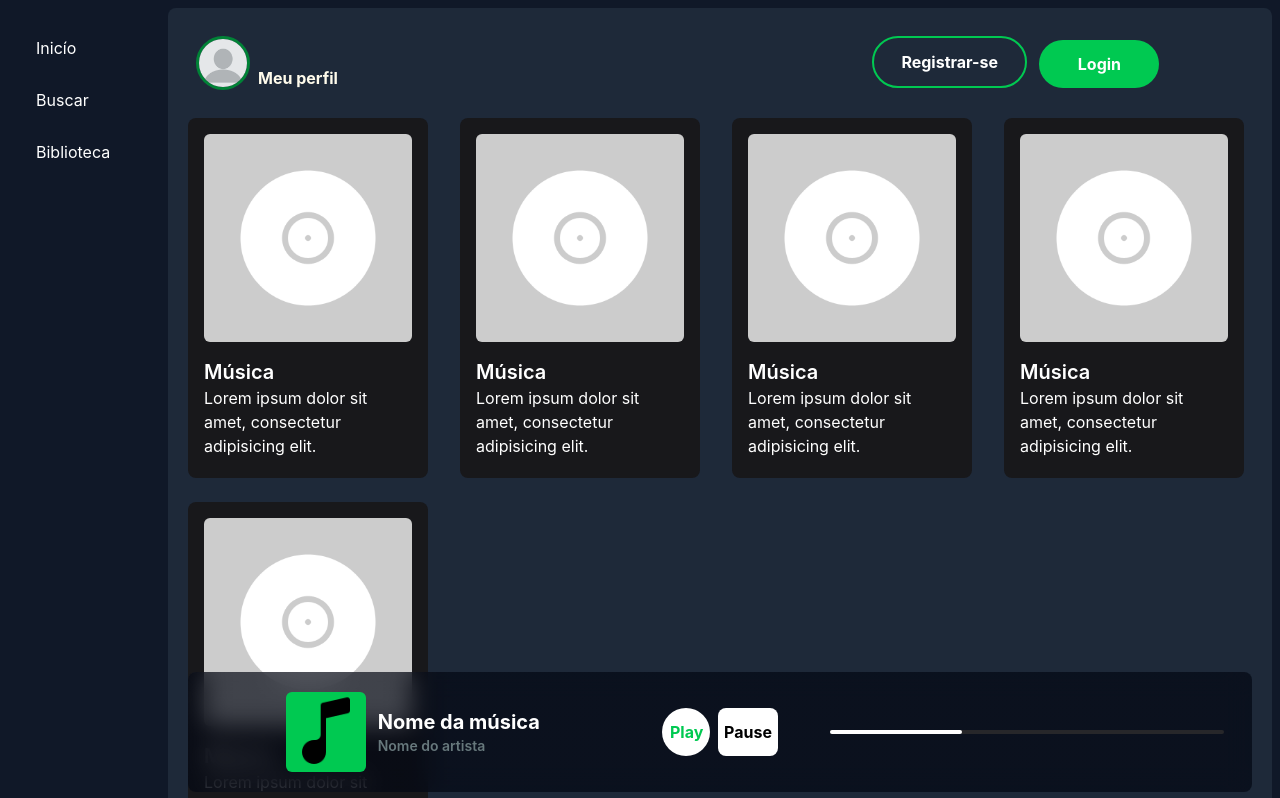
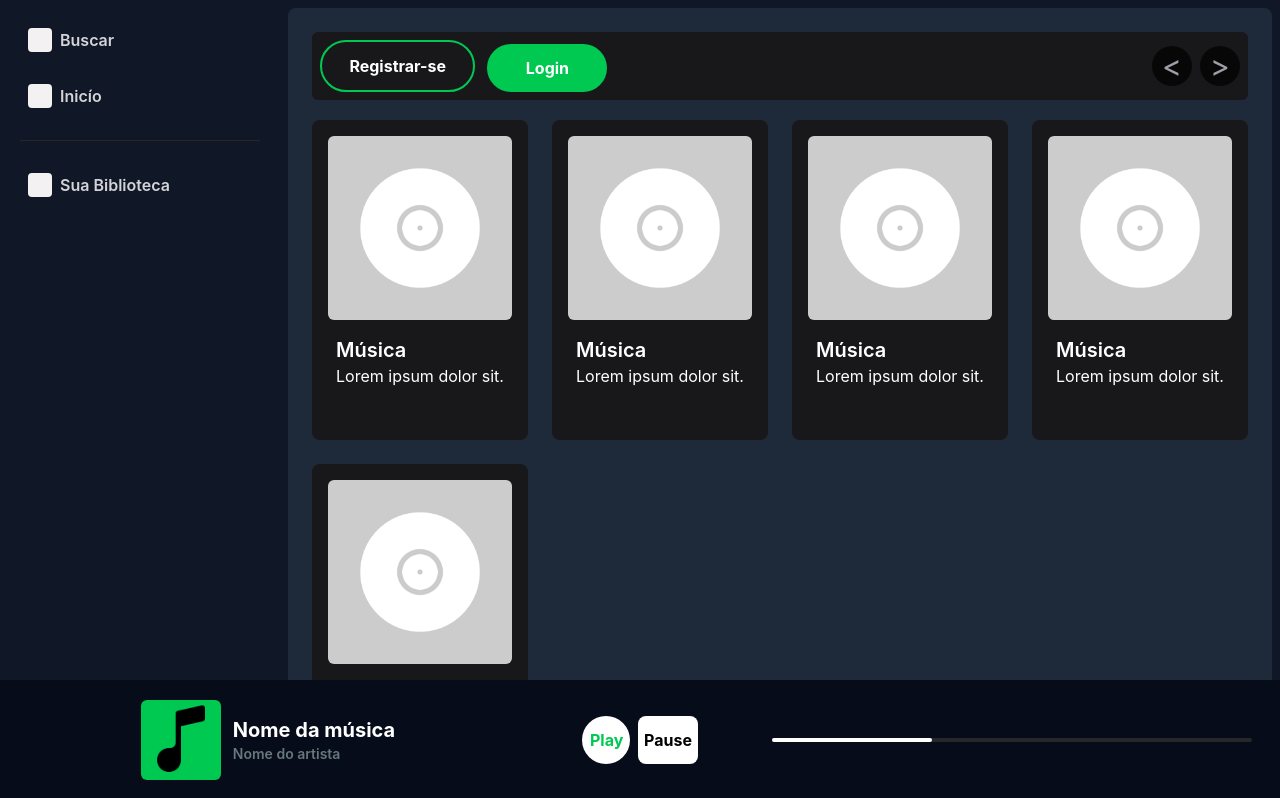
Before and after one commit to AlefAmorim/FIECFY, a React (Vite) app: page / in a window 1280 px wide. Shown: the top 798 px of the page. Built offline with nearby package versions, Linux system fonts and the light colour scheme.

Commit message:
refactor: ajustes no layout

```diff
--- a/src/App.jsx
+++ b/src/App.jsx
@@ -3,17 +3,34 @@ import PlaylistGrid from './components/PlaylistGrid';
 import Header from './components/Header'
 import Player from "./components/Player";
 
+// function App() {
+//   return (
+//     <div className="layout-principal  grid grid-1 w-screen md:grid-cols-[220px_1fr]  text-white bg-gray-900 min-h-dvh">
+//         <Sidebar />
+//       <div className="flex flex-col gap-5 h-full w-full p-5 bg-gray-800 rounded-lg">
+//         <Header/>
+//         <main className="flex col-start-2 col-end-3 row-start-2  ">
+//           <PlaylistGrid/>
+//         </main>
+//       </div>
+//       <Player/>
+//     </div>
+//   )
+// }
 function App() {
   return (
-    <div className="layout-principal p-2 grid grid-1 w-screen md:grid-cols-[160px_1fr]  text-white bg-gray-900 min-h-dvh">
-        <Sidebar />
-      <div className="flex flex-col gap-5 h-full w-full p-5 bg-gray-800 rounded-lg">
-        <Header/>
-        <main className="col-start-2 col-end-3 row-start-2 static ">
-          <PlaylistGrid/>
-          <Player/>
+    <div className="layout-principal flex flex-col  w-screen text-white bg-gray-900 h-screen">
+      <div className="flex flex-1 overflow-hidden ">
+          <Sidebar />
+        <main className="flex-1 /*flex-col*/ gap-5 h-full w-full m-2 p-6 bg-gray-800 rounded-lg overflow-y-auto">
+          <Header/>
+          <div className="h-[800px] pt-5">
+            <PlaylistGrid/>
+          </div>
         </main>
+
       </div>
+      <Player/>
     </div>
   )
 }
--- a/src/components/Header/index.jsx
+++ b/src/components/Header/index.jsx
@@ -1,14 +1,22 @@
 import ProfileBadge from "../ProfileBadge";
 import LoginButton from "../LoginButton";
+import { useState } from "react";
 
 function Header() {
+    const [isLogado, setIsLogado] = useState(false);
     return (
-        <header className="max-h-200  w-full flex items-start gap-2 justify-between p-2 flex-col md:flex-row md:justify-between">
-            <ProfileBadge/>
-            <div className="botoes-wrapper flex gap-3  justify-end items-end">
-                <button className="border-green-500 border-2 text-white rounded-full w-60 py-3 px-6 font-bold hover:bg-green-400 hover:scale-105 transition-transform">Registrar-se</button>
-                {/* <button className="outline-emerald-900 outline-offset-0  outline-2 p-3 rounded-sm  bg-emerald-700 text-white font-semibold">Entrar</button> */}
-                <LoginButton/>
+        <header className="max-h-200 sticky top-0 z-10 bg-zinc-900 rounded-md w-full flex items-center gap-2 justify-between p-2 flex-col md:flex-row md:justify-between">
+                {
+                    isLogado ? <ProfileBadge/>:
+                    <div className="botoes-wrapper flex gap-3  justify-end items-end">
+                        <button className="border-green-500 border-2 text-white rounded-full w-60 py-3 px-6 font-bold hover:bg-green-400 hover:scale-105 transition-transform">Registrar-se</button>
+                     {/* <button className="outline-emerald-900 outline-offset-0  outline-2 p-3 rounded-sm  bg-emerald-700 text-white font-semibold">Entrar</button>  */}
+                    <LoginButton/>
+                    </div>
+                }
+            <div className="flex gap-2">
+                <button className="w-10 text-3xl  h-10 rounded-full bg-black/70 cursor-not-allowed flex justify-center items-center  text-zinc-400">{'<'}</button>
+                <button className="w-10 text-3xl  h-10 rounded-full bg-black/70 cursor-not-allowed flex justify-center items-center text-zinc-400">{'>'}</button>
             </div>
         </header>
     )
--- a/src/components/Player/index.jsx
+++ b/src/components/Player/index.jsx
@@ -2,7 +2,7 @@ import ProgressBar from "../ProgressBar";
 
 function Player() {
     return (
-        <footer className="bg-linear-to-l from-gray-950/70 to-gray-950/70 sticky  backdrop-blur-md  p-5 rounded-lg bottom-2 grid grid-cols-2  grid-rows-[90%_10%] lg:grid-cols-[40%_1fr_40%] xl:grid-rows-1 h-30  gap-2">
+        <footer className="bg-linear-to-l from-gray-950/70 to-gray-950/70 /*fixed*/  backdrop-blur-md  p-5  grid grid-cols-2  grid-rows-[90%_10%] lg:grid-cols-[40%_1fr_40%] xl:grid-rows-1 w-screen h-30  /*bottom-0*/ gap-2">
             <div className="flex gap-3 items-center justify-center ">
                 <div className="container-image bg-green-500 h-full rounded-md flex items-center">
                     <img src="/public/icon-nota-musical.png" className="h-full" alt="Icone nota musical" />
--- a/src/components/PlaylistCard/index.jsx
+++ b/src/components/PlaylistCard/index.jsx
@@ -1,12 +1,12 @@
 function PlaylistCard() {
     return (
-        <div className="card flex flex-col max-w-60 p-4 h-90 items-center  bg-zinc-900  text-white rounded-lg gap-4 hover:bg-zinc-800  transition-colors ">
+        <div className="card flex flex-col max-w-60 p-4 h-80 items-center  bg-zinc-900  text-white rounded-lg gap-4 hover:bg-zinc-800  transition-colors ">
             <div className="image-wrapper max-w-full hover:bg-zinc-800 cursor-pointer transition-colors">
                 <img src="/public/imagem-card-default.png" className="rounded-md" alt="Capa playlist padrão" />
             </div>
             <div className="info-musica flex flex-col justify-end">
                 <h2 className="titulo font-semibold text-xl">Música</h2>
-                <p className="descricao ">Lorem ipsum dolor sit amet, consectetur adipisicing elit.</p>
+                <p className="descricao ">Lorem ipsum dolor sit.</p>
             </div>
         </div>
     );
--- a/src/components/SideBar/index.jsx
+++ b/src/components/SideBar/index.jsx
@@ -1,12 +1,32 @@
 function Sidebar() {
     return (
-        <aside className="row-span-1 h-full  p-5 hidden md:flex">
-            <nav className="w-full">
-                <ul className="flex flex-col gap-3 ">
+        <aside className="row-span-1 h-full w-70 p-5 hidden md:flex md:flex-col md:gap-6">
+            {/* <nav className="w-full">
+                <ul className="flex flex-col gap-4 ">
                     <li className="p-2 rounded-xl hover:bg-zinc-600/40 hover:font-semibold hover:transition-colors cursor-pointer">Inicío</li>
                     <li className="p-2 rounded-xl hover:font-semibold hover:bg-zinc-600/40 hover:transition-colors  cursor-pointer">Buscar</li>
                     <li className="p-2 rounded-xl w-full hover:font-semibold hover:bg-zinc-600/40 hover:transition-colors  cursor-pointer">Biblioteca</li>
                 </ul>
+            </nav> */}
+            <nav className="w-full flex flex-col gap-4">
+                    <a href="#" className="p-2 rounded-xl text-zinc-300 font-semibold hover:bg-zinc-600/40 hover:transition-colors  flex gap-2 cursor-pointer">
+                        <div className="icone bg-taupe-100 w-6 h-6 rounded-sm"></div>
+                        Buscar
+                    </a>
+                    <a href="#" className="p-2 rounded-xl text-zinc-300 hover:bg-zinc-600/40 font-semibold flex gap-2 hover:transition-colors cursor-pointer">
+                        <div className="icone bg-taupe-100 w-6 h-6 rounded-sm"></div>
+                        Inicío
+                    </a>
+                    {/* <a href="#" className="p-2 rounded-xl w-full hover:font-semibold hover:bg-zinc-600/40 hover:transition-colors  cursor-pointer ">
+                        Sua Biblioteca
+                    </a> */}
+            </nav>
+            <div className="w-full h-px bg-zinc-800"></div>
+            <nav className="w-full">
+                <a href="#" className="p-2 rounded-xl text-zinc-300 w-full font-semibold hover:bg-zinc-600/40 hover:transition-colors flex gap-2 cursor-pointer ">
+                    <div className="icone bg-taupe-100 w-6 h-6 rounded-sm"></div>
+                    Sua Biblioteca
+                </a>
             </nav>
         </aside>
     );
```
